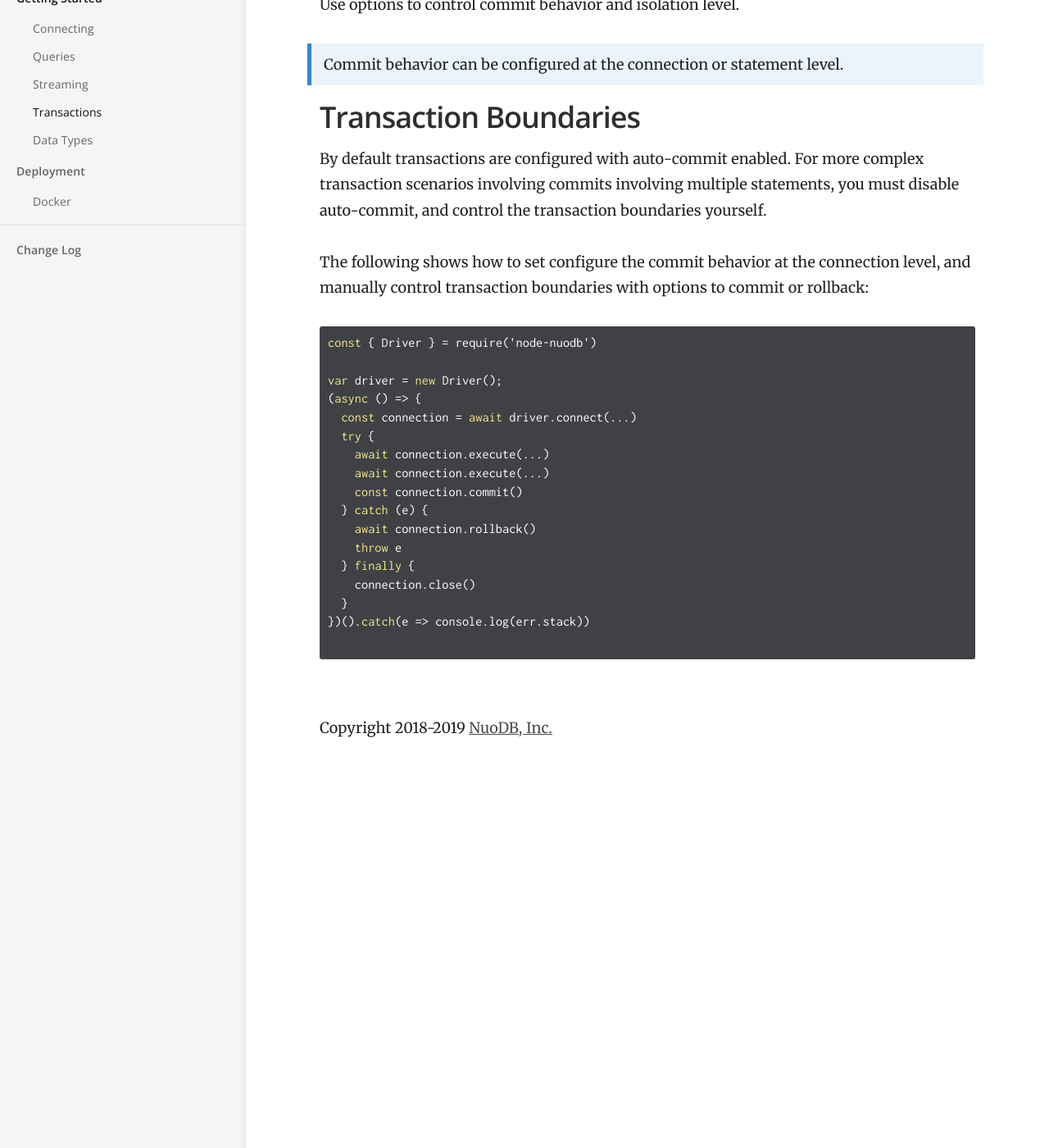
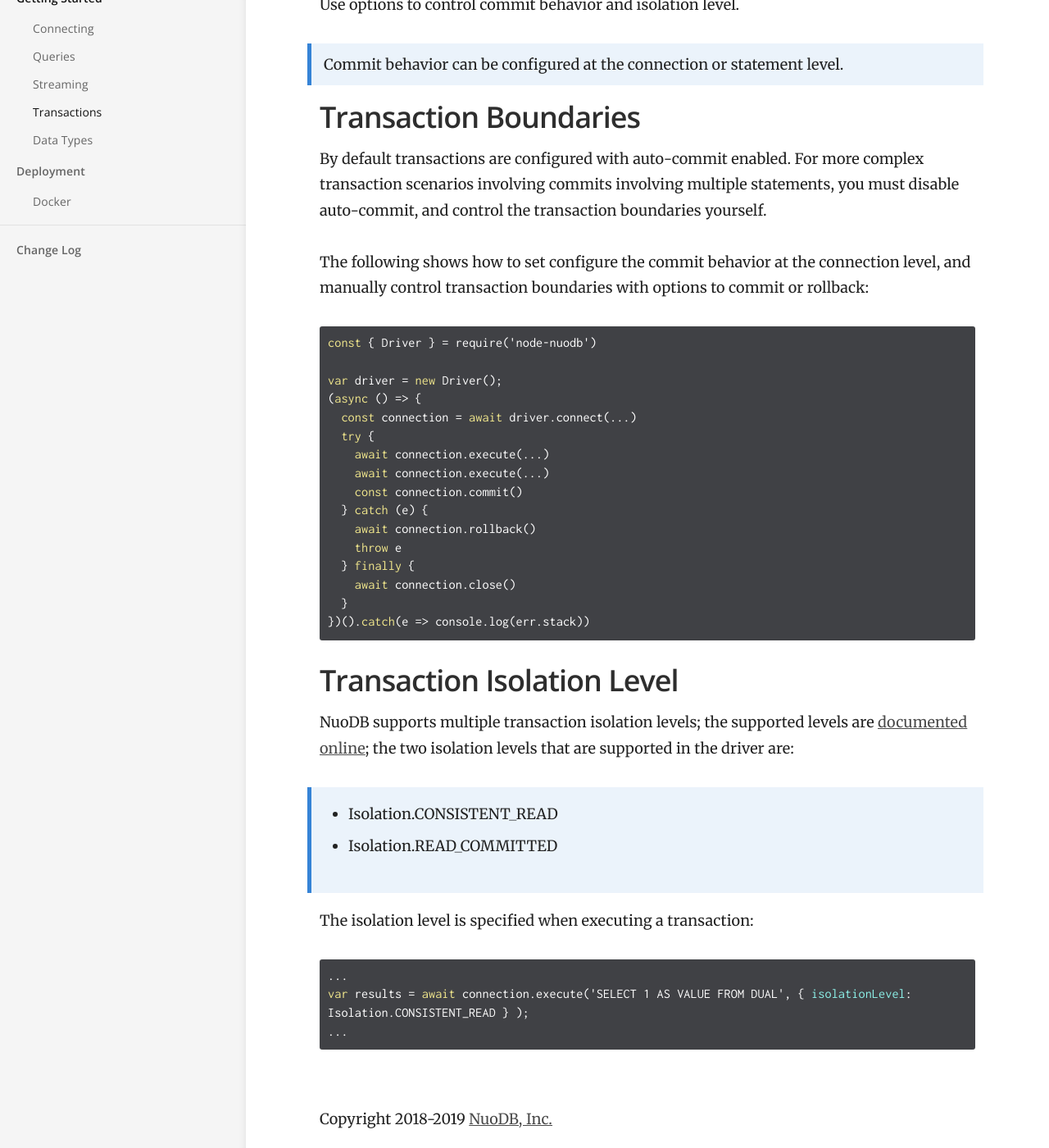
Before and after one commit to nuodb/node-nuodb, a Jekyll site: the page built from _docs/1.getting-started/transactions.md, in a window 1280 px wide and 1400 px high, scrolled down 202 px. Shown: the whole window at 82% size. Built offline with Jekyll 4.4.1, drawn with Linux system fonts in a browser that asks for light colours.

Commit message:
add isolation level doc

````diff
--- a/_docs/1.getting-started/transactions.md
+++ b/_docs/1.getting-started/transactions.md
@@ -31,8 +31,25 @@ var driver = new Driver();
     await connection.rollback()
     throw e
   } finally {
-    connection.close()
+    await connection.close()
   }
 })().catch(e => console.log(err.stack))
+```
 
+## Transaction Isolation Level
+
+NuoDB supports multiple transaction isolation levels; the supported levels are
+[documented online][0]; the two isolation levels that are supported in the driver are:
+
+> * Isolation.CONSISTENT_READ
+> * Isolation.READ_COMMITTED
+
+The isolation level is specified when executing a transaction:
+
+```javascript
+...
+var results = await connection.execute('SELECT 1 AS VALUE FROM DUAL', { isolationLevel: Isolation.CONSISTENT_READ } );
+...
 ```
+
+[0]: http://doc.nuodb.com/Latest/Content/Description-of-NuoDB-Transaction-Isolation-Levels.htm
````
